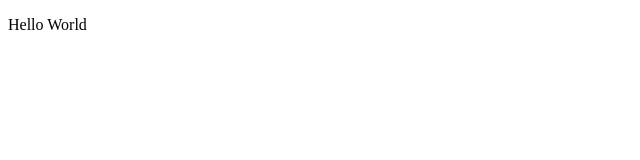
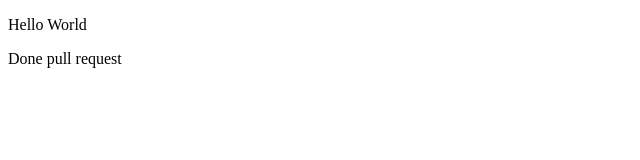
Before and after one commit to RagavendraBalaji/frontend, a plain HTML site: page index.html in a window 1280 px wide. Shown: the whole page, without its empty margins (0-640 px from the left). Drawn offline with Linux system fonts and the light colour scheme.

Commit message:
"second commit"

```diff
--- a/index.html
+++ b/index.html
@@ -7,5 +7,6 @@
 </head>
 <body>
     <p>Hello World</p>
+    <p>Done pull request</p>
 </body>
 </html>
```
